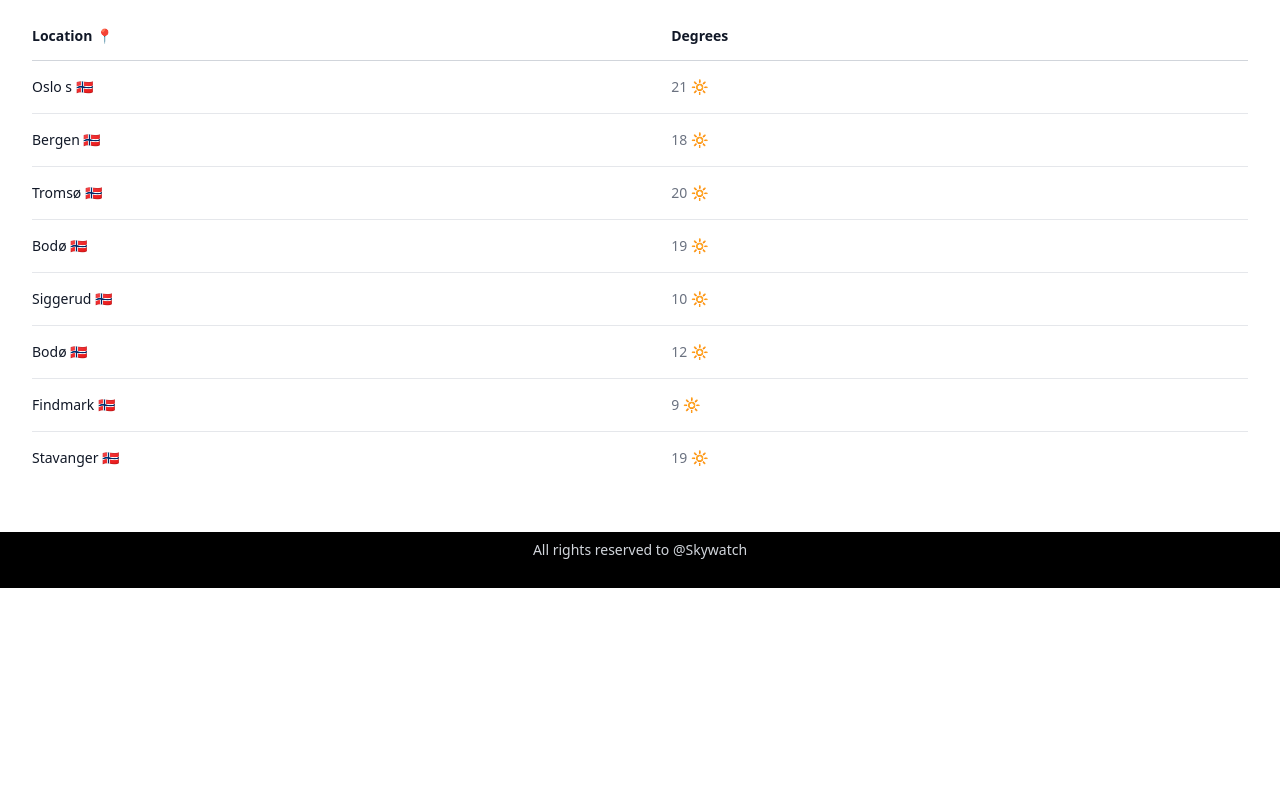
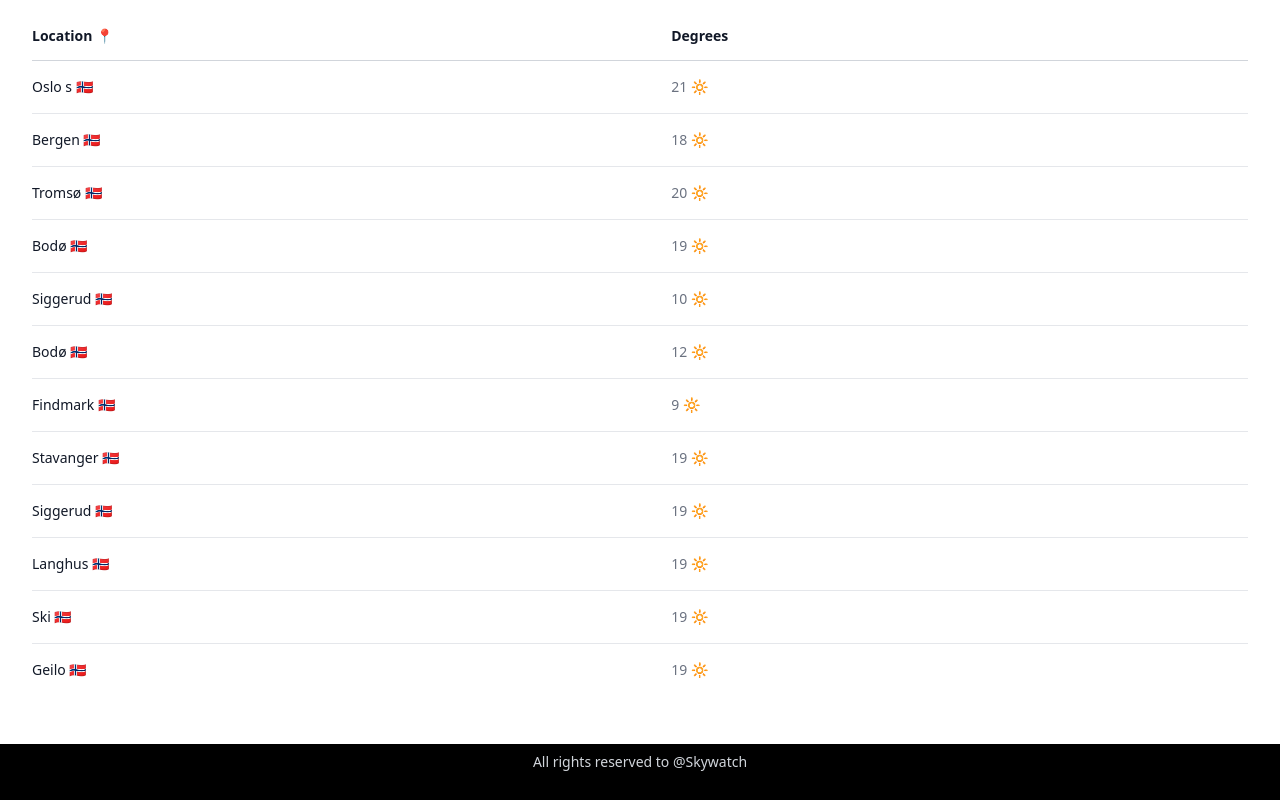
Before and after one commit to IsacHolstad/skywatch, a React (Create React App) app: page / in a window 1280 px wide. Shown: the part 1212-2012 px from the top of the page. Before the commit the page ends 1800 px from the top, so only its background shows below. Built offline with nearby package versions, Linux system fonts and the light colour scheme.

Commit message:
added more locations

```diff
--- a/src/components/WeatherSection.js
+++ b/src/components/WeatherSection.js
@@ -7,6 +7,10 @@ const people = [
     { place: 'Bodø 🇳🇴', title: '12 🔆'},
     { place: 'Findmark 🇳🇴', title: '9 🔆'},
     { place: 'Stavanger 🇳🇴', title: '19 🔆'},
+    { place: 'Siggerud 🇳🇴', title: '19 🔆'},
+    { place: 'Langhus 🇳🇴', title: '19 🔆'},
+    { place: 'Ski 🇳🇴', title: '19 🔆'},
+    { place: 'Geilo 🇳🇴', title: '19 🔆'},
 
     // More people...
 ]
```
